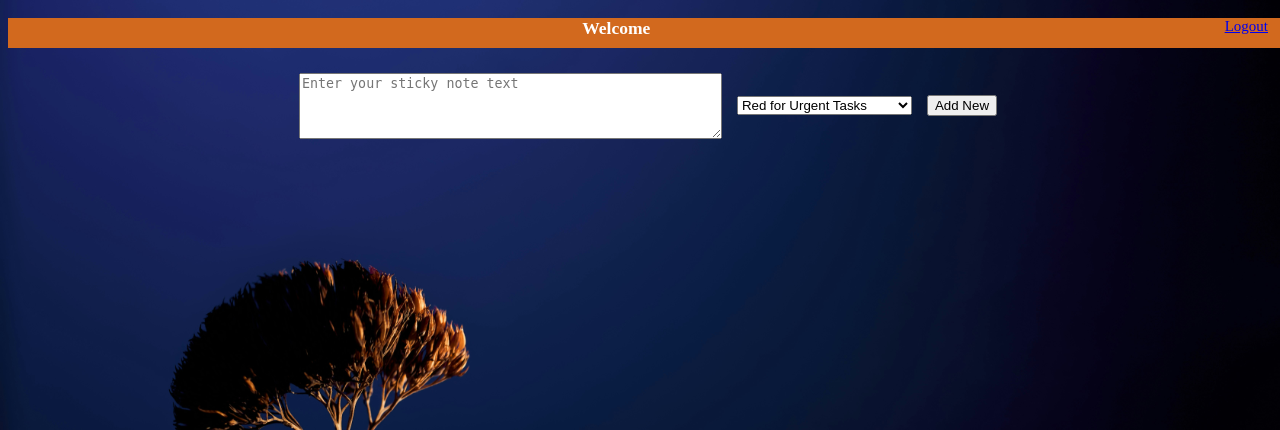
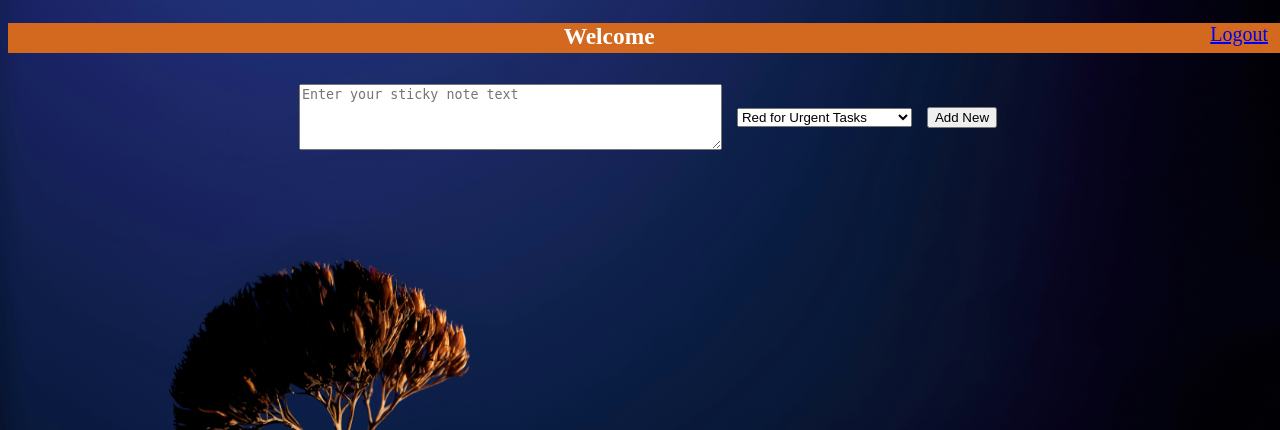
Before and after one commit to Shelly1986/stickynotes, a Flask app: page /showsticky in a window 1280 px wide. Shown: the top 430 px of the page. Run offline with Flask 3, Linux system fonts and the light colour scheme; data comes from the database, SQL or seed files in the repository; some web fonts are replaced.

Commit message:
Update style.css

```diff
--- a/static/style.css
+++ b/static/style.css
@@ -4,7 +4,8 @@ body{
     background-size: cover;
     font-family: Barriecito;
     color: white;
-    font-size: 15px;
+    font-size: 20px;
+
 
 }
 
@@ -57,7 +58,7 @@ ul {
     padding: 5px;
     overflow: auto;
     box-sizing: border-box;
-    font-size: 14px;
+    font-size: 20px;
     font-family: Barriecito;
 
 }
```
